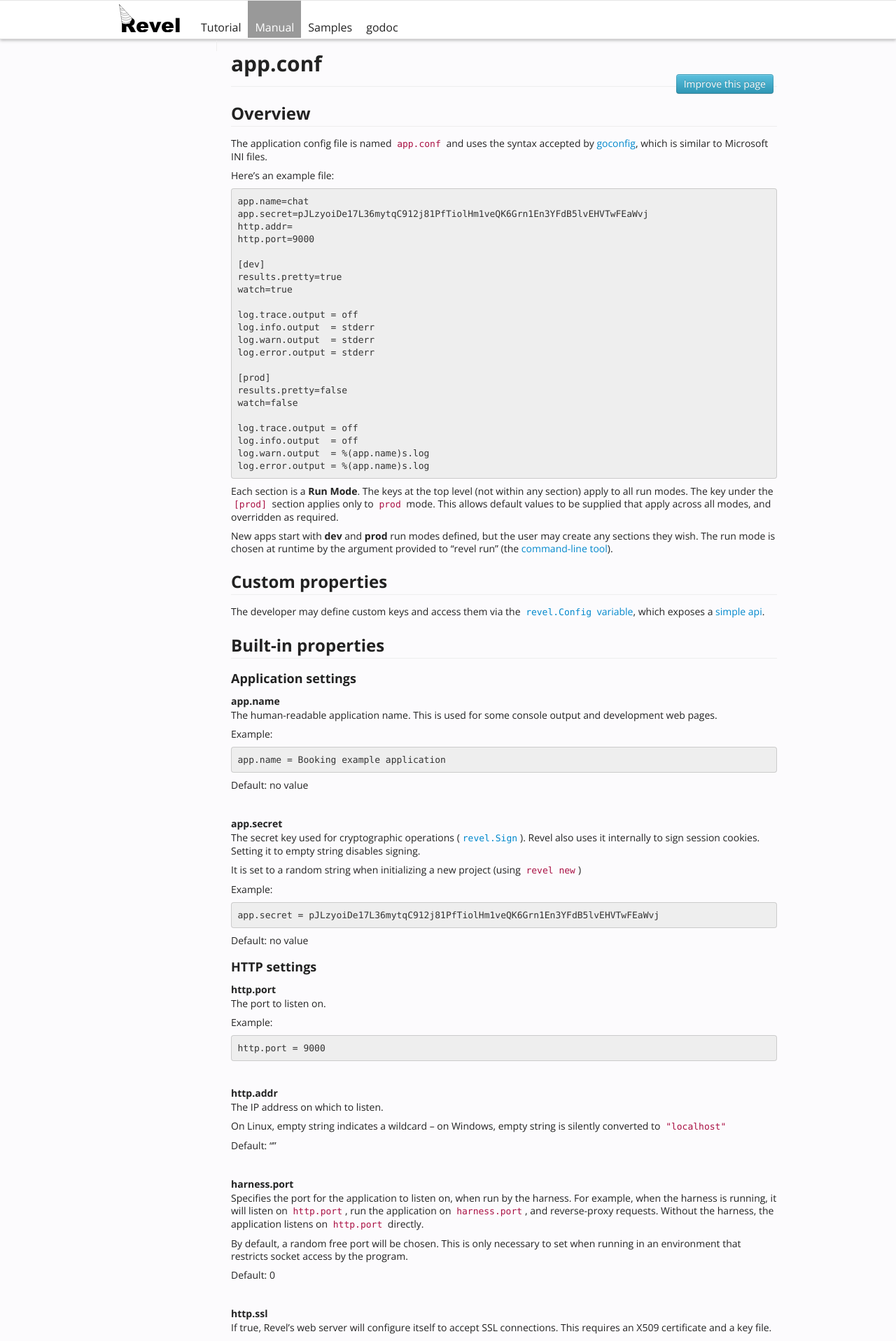
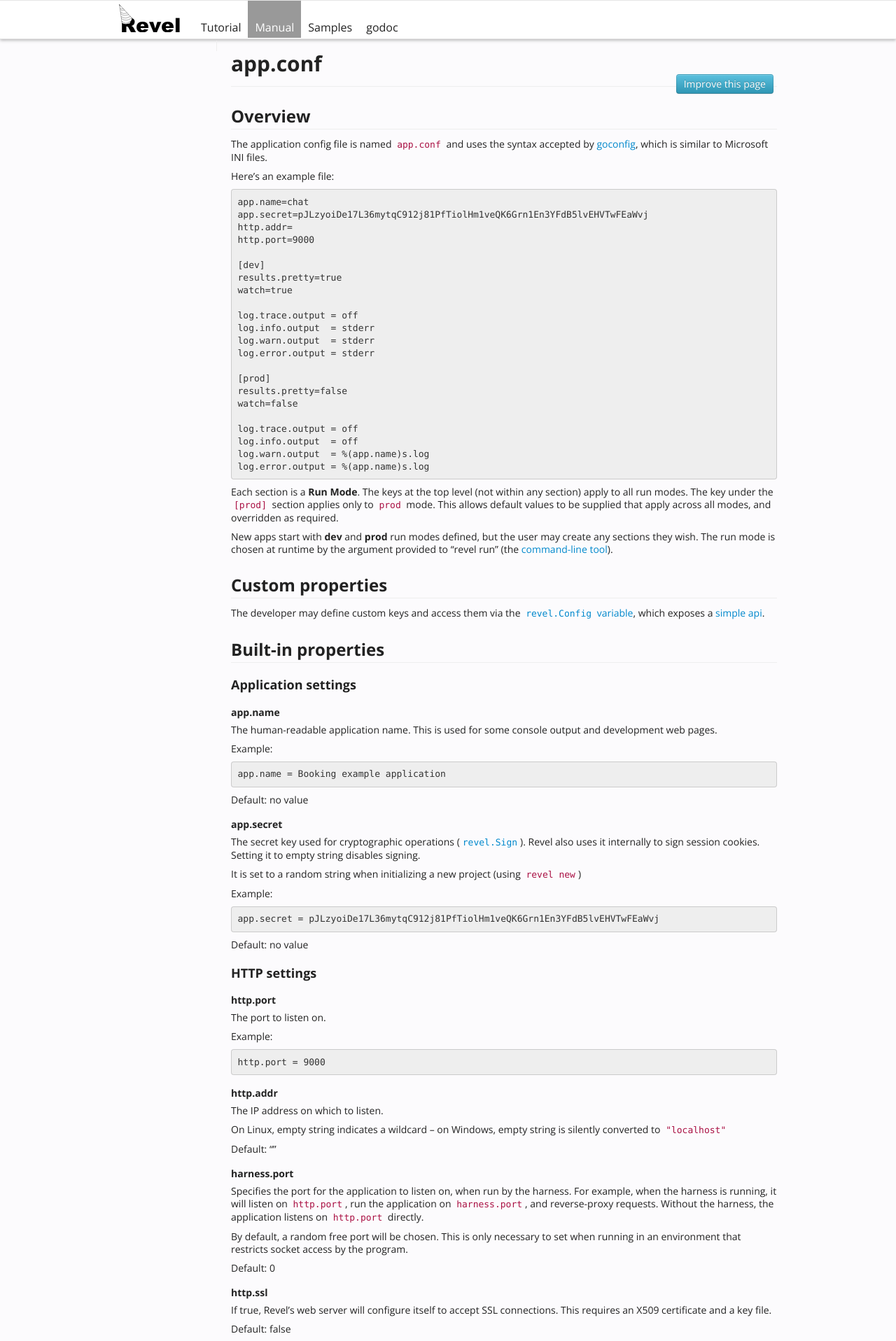
Before and after one commit to revel/revel.github.io, a Jekyll site: the page built from manual/appconf.md, in a window 1280 px wide. Shown: the top 1916 px of the page at 70% size. Built offline with Jekyll 4.4.1, drawn with Linux system fonts in a browser that asks for light colours.

Commit message:
Fix reference to the gh-pages branch, improve header styling for the manual

```diff
--- a/css/manual.css
+++ b/css/manual.css
@@ -1,19 +1,19 @@
 /* Custom Revel manual styles. */
 
 h2 {
-  margin-top: 20px;
-  margin-bottom: 15px;
+  margin-top: 1em;
+  margin-bottom: 0.5em;
   border-bottom: 1px solid #EEE;
 }
 
 h3 {
-  margin-top: 15px;
-  margin-bottom: 5px;
+  margin-top: 1em;
+  margin-bottom: 0.5em;
 }
 
 h4 {
-  margin-top: 10px;
-  margin-bottom: 2px;
+  margin-top: 1.2em;
+  margin-bottom: 0.5em;
 }
 
 .config-overview table {
--- a/manual/appconf.md
+++ b/manual/appconf.md
@@ -64,7 +64,6 @@ Example:
 
 Default: no value
 
-<br>
 
 #### app.secret
 
@@ -90,7 +89,6 @@ Example:
 
 	http.port = 9000
 
-<br>
 
 #### http.addr
 
@@ -101,7 +99,6 @@ silently converted to `"localhost"`
 
 Default: ""
 
-<br>
 
 #### harness.port
 
@@ -115,7 +112,6 @@ when running in an environment that restricts socket access by the program.
 
 Default: 0
 
-<br>
 
 #### http.ssl
 
@@ -124,7 +120,6 @@ requires an X509 certificate and a key file.
 
 Default: false
 
-<br>
 
 #### http.sslcert
 
@@ -132,7 +127,6 @@ Specifies the path to an X509 certificate file.
 
 Default: ""
 
-<br>
 
 #### http.sslkey
 
@@ -151,7 +145,6 @@ before the entire template has been fully rendered.
 
 Default: false
 
-<br>
 
 #### results.pretty
 
@@ -176,7 +169,6 @@ For example:
 
 Default: ""
 
-<br>
 
 #### i18n.cookie
 
@@ -196,7 +188,6 @@ configuration keys.  (This is appropriate for production deployments)
 
 Default: true
 
-<br>
 
 #### watch.templates
 
@@ -204,7 +195,6 @@ If true, Revel will watch your views for changes and reload them as necessary.
 
 Default: true
 
-<br>
 
 #### watch.routes
 
@@ -213,7 +203,6 @@ necessary.
 
 Default: true
 
-<br>
 
 #### watch.code
 
@@ -234,7 +223,6 @@ Revel components use the following cookies by default:
 * REVEL_FLASH
 * REVEL_ERRORS
 
-<br>
 
 #### cookie.prefix
 
@@ -285,7 +273,6 @@ Specifies the default date format for the application.  Revel uses this in two p
 
 Default: "2006-01-02"
 
-<br>
 
 #### format.datetime
 
@@ -304,7 +291,6 @@ Specifies the import path of the desired database/sql driver for the db module.
 
 Default: ""
 
-<br>
 
 #### db.driver
 
@@ -313,7 +299,6 @@ Specifies the name of the database/sql driver (used in
 
 Default: ""
 
-<br>
 
 #### db.spec
 
@@ -339,7 +324,6 @@ TODO
 
 The [cache](cache.html) module is a simple interface to a heap or distributed cache.
 
-<br>
 
 #### cache.expires
 
@@ -353,7 +337,6 @@ It is specified as a duration string acceptable to
 
 Default: "1h" (1 hour)
 
-<br>
 
 #### cache.memcached
 
@@ -362,7 +345,6 @@ in-memory cache.
 
 Default: false
 
-<br>
 
 #### cache.hosts
 
@@ -388,7 +370,6 @@ example:
 
 	jobs.Schedule("cron.schedulename", job)
 
-<br>
 
 #### jobs.pool
 
@@ -400,7 +381,6 @@ If 0, there is no limit imposed.
 
 Default: 10
 
-<br>
 
 #### jobs.selfconcurrent
 
```
Also changed, not shown: manual/index.md (+2 -2 lines).
